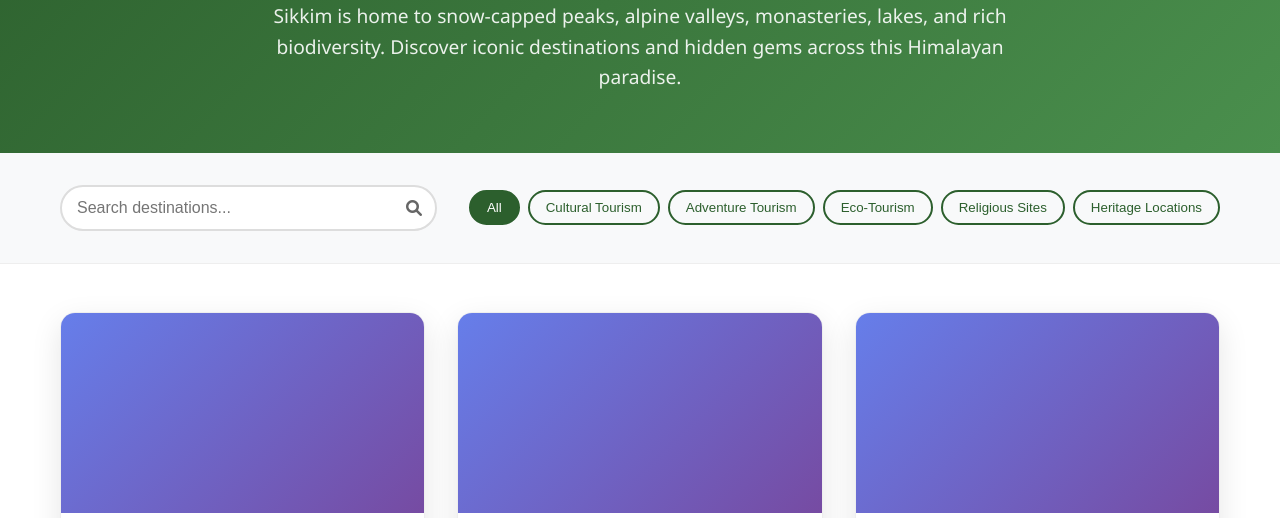
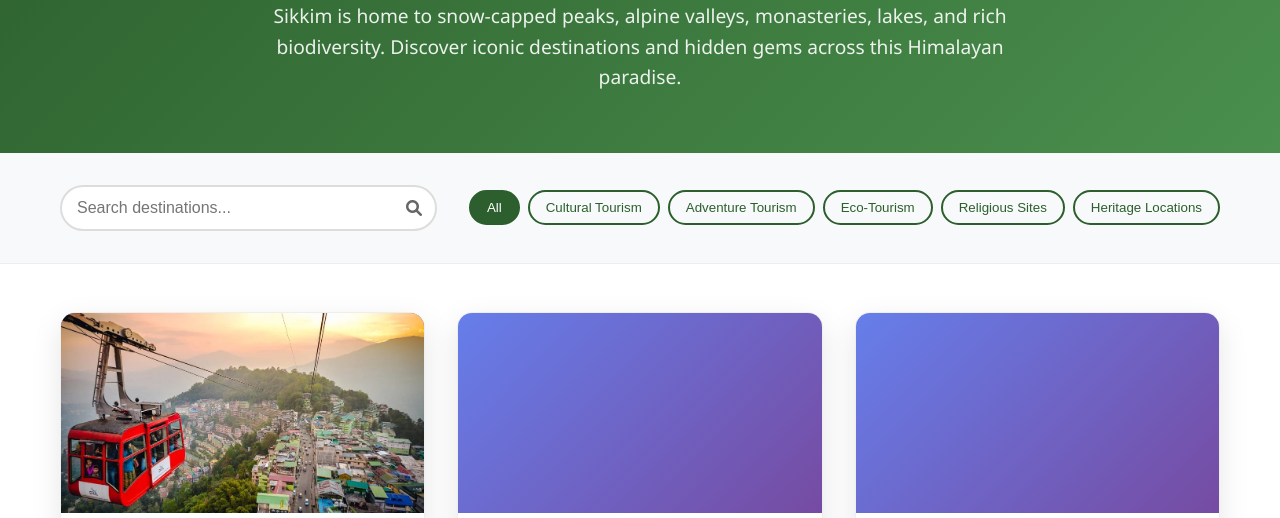
Before and after one commit to Thavamani-KR/sikki, a plain HTML site: page destinations.html in a window 1280 px wide. Shown: the part 282-800 px from the top of the page. Drawn offline with Linux system fonts and the light colour scheme.

Commit message:
Update styles.css

```diff
--- a/styles.css
+++ b/styles.css
@@ -348,7 +348,7 @@ body {
 
 .destination-detail-card[data-id="1"] .destination-image {
     height: 200px;
-    background: url("assets/gangtok.jpeg") no-repeat center centre/cover;
+    background: url("assets/gangtok.jpeg") no-repeat center center/cover;
     position: relative;
 }
 
```
